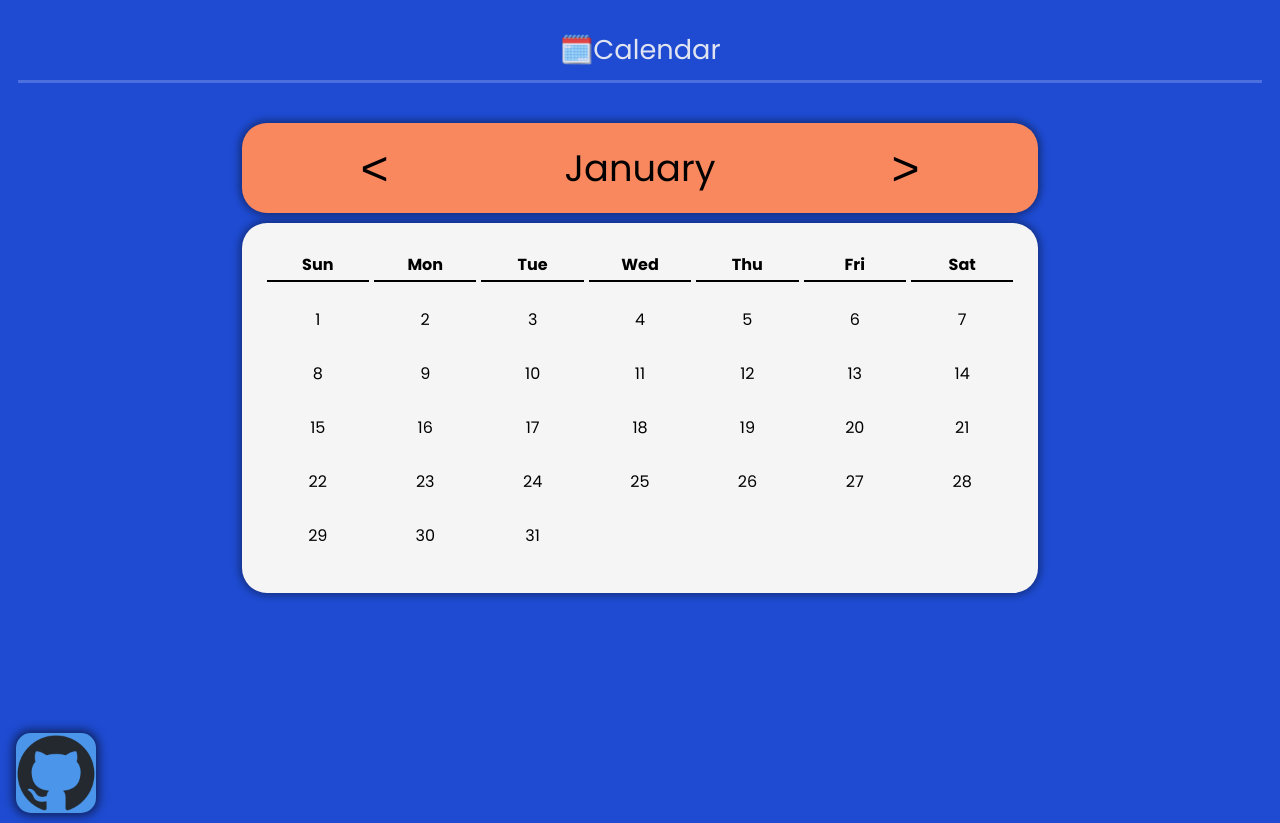
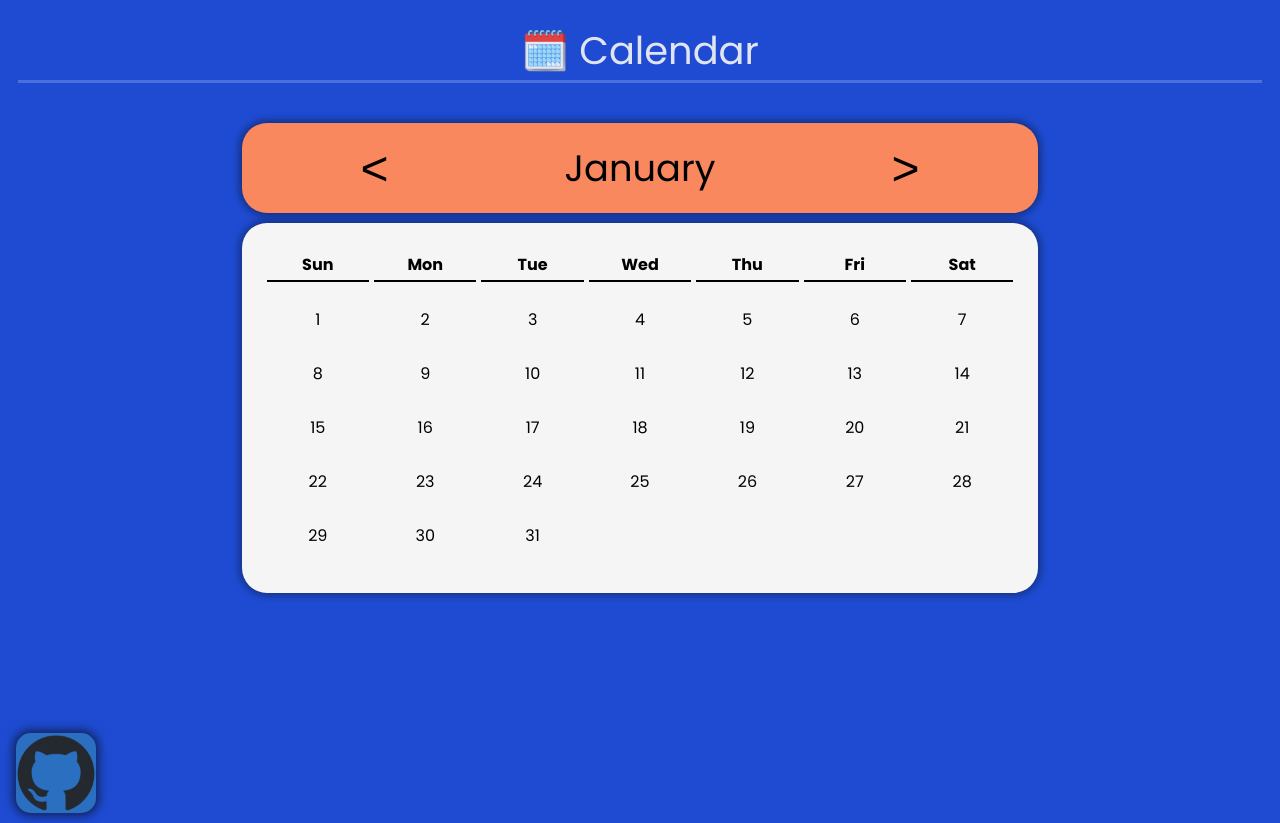
Before and after one commit to josemdc17/calendarapp, a React (Vite) app: page / in a window 1280 px wide. Built offline with nearby package versions, Linux system fonts and the light colour scheme.

Commit message:
added a link for the github repo

```diff
--- a/src/components/footer.jsx
+++ b/src/components/footer.jsx
@@ -1,9 +1,16 @@
 const Footer = () => {
+  const url = "https://github.com/josemdc17/calendarapp";
+
   return (
     <div className="mainFooterWrapper">
-      <div className="footerWrapper">
+      <div
+        className="footerWrapper"
+        onClick={(e) => {
+          e.preventDefault();
+          window.open("https://github.com/josemdc17/calendarapp",'_blank', 'noreferrer');
 
-      </div>
+        }}
+      ></div>
       <div className="phrase">
         <p> &larr; Check on Github</p>
       </div>
--- a/src/components/header.jsx
+++ b/src/components/header.jsx
@@ -2,7 +2,7 @@
 const Header = () =>{
     return(
         <div className="headerWrapper">
-            🗓️Calendar
+            🗓️ Calendar
         </div>
     )
 }
--- a/src/index.css
+++ b/src/index.css
@@ -8,7 +8,7 @@ body {
 .headerWrapper {
   border-bottom: 3px solid #5074de;
   color: whitesmoke;
-  font-size: 1.7em;
+  font-size: 2.4em;
   height: 60px;
   opacity: 0.9;
   text-align: center;
@@ -98,7 +98,7 @@ button:hover {
 }
 
 #presentDay{
-  background-color: rgb(18, 123, 229);
+  background-color: rgb(28, 121, 215);
   font-weight: bold;
   color:whitesmoke;
 }
@@ -125,7 +125,8 @@ button:hover {
 }
 
 .footerWrapper {
-  background-color: #4b96eb;
+  cursor: pointer;
+  background-color: #2b70c0;
   background-image: url("./assets/github-mark.png");
   background-size: cover;
   border-radius: 15px;
```
